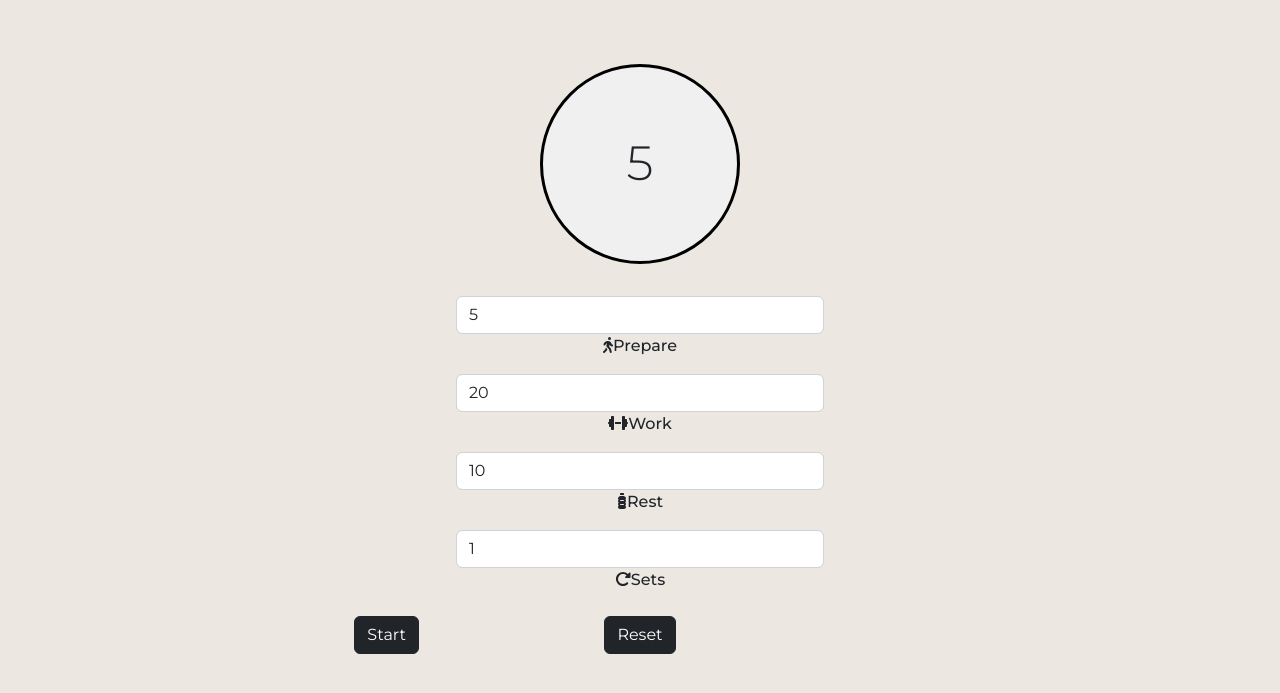
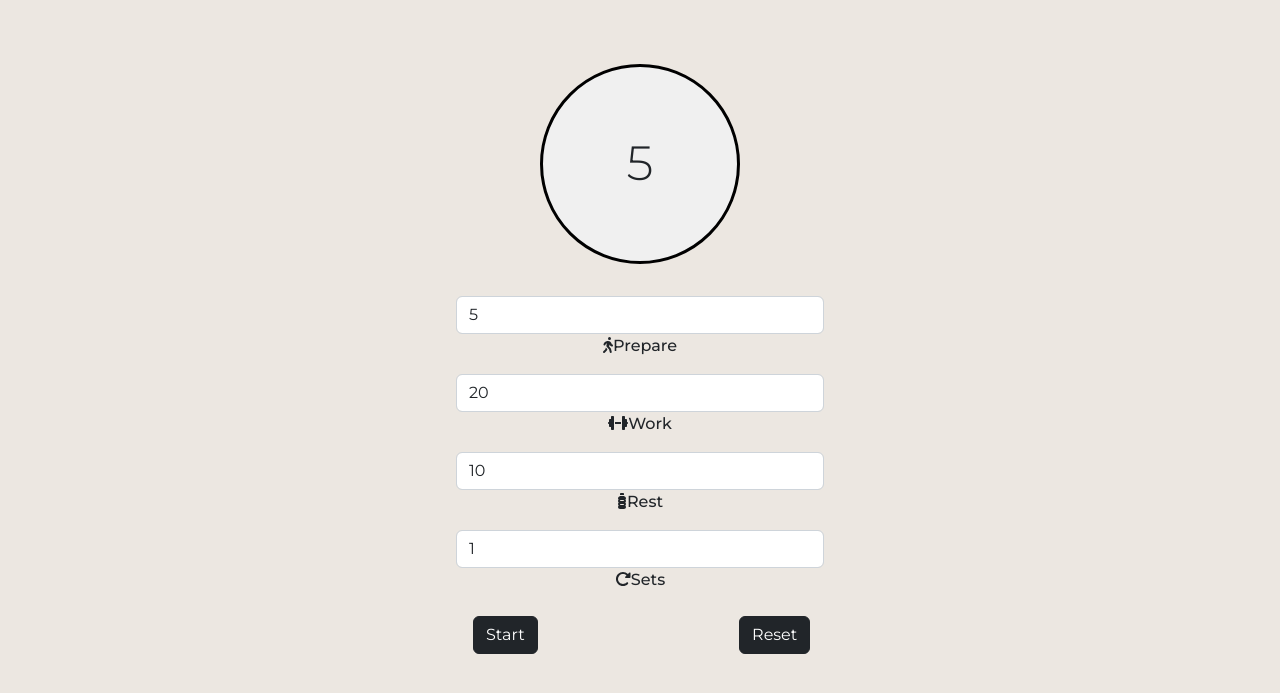
Before and after one commit to JasminInneh/TabataTempo-JasminInneh, a React app: page / in a window 1280 px wide. Shown: the part 71-764 px from the top of the page. Built offline with nearby package versions, Linux system fonts and the light colour scheme.

Commit message:
used flexbox for centering the buttons. and wrapped my buttons in a div so that the flexbox would apply

```diff
--- a/src/js/component/Timer.jsx
+++ b/src/js/component/Timer.jsx
@@ -155,7 +155,7 @@ const Timer = () => {
               Sets
             </span>
           </div>
-          <div className="row mb-2">
+          <div className="row mb-2 btn-container">
             <div className="col-6 col-md-4 d-flex justify-content-center mt-2">
               <button className="btn btn-dark btn-block" onClick={toggleTimer}>
                 {isActive ? "Pause" : "Start"}
--- a/src/styles/timer.css
+++ b/src/styles/timer.css
@@ -30,3 +30,15 @@ body {
   font-size: 3rem;
   margin: 0;
 }
+
+.btn-container {
+  display: flex;
+  justify-content: center;
+  gap: 1rem;
+}
+
+@media (min-width: 768px) {
+  .btn-container {
+    justify-content: center;
+  }
+}
```
